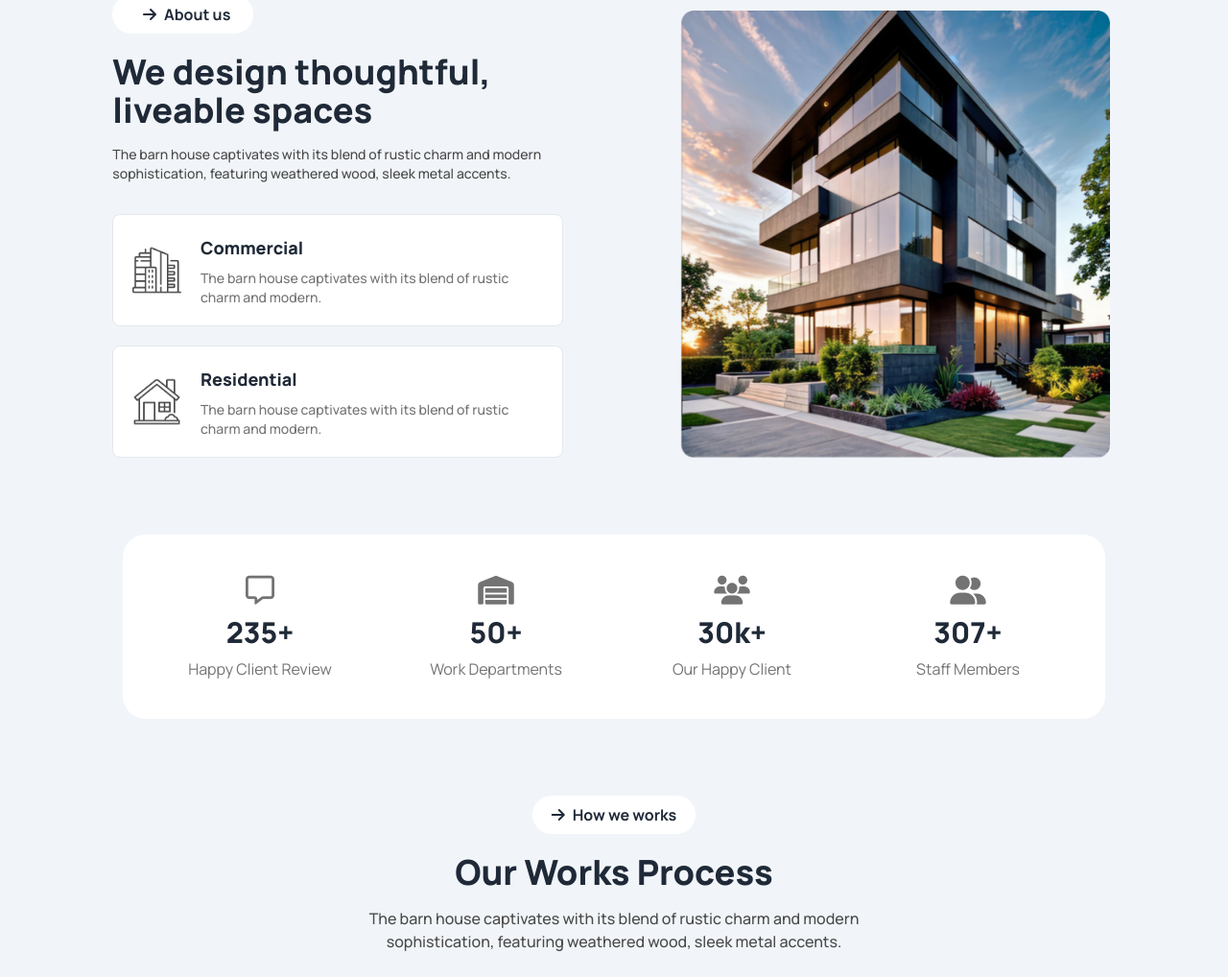
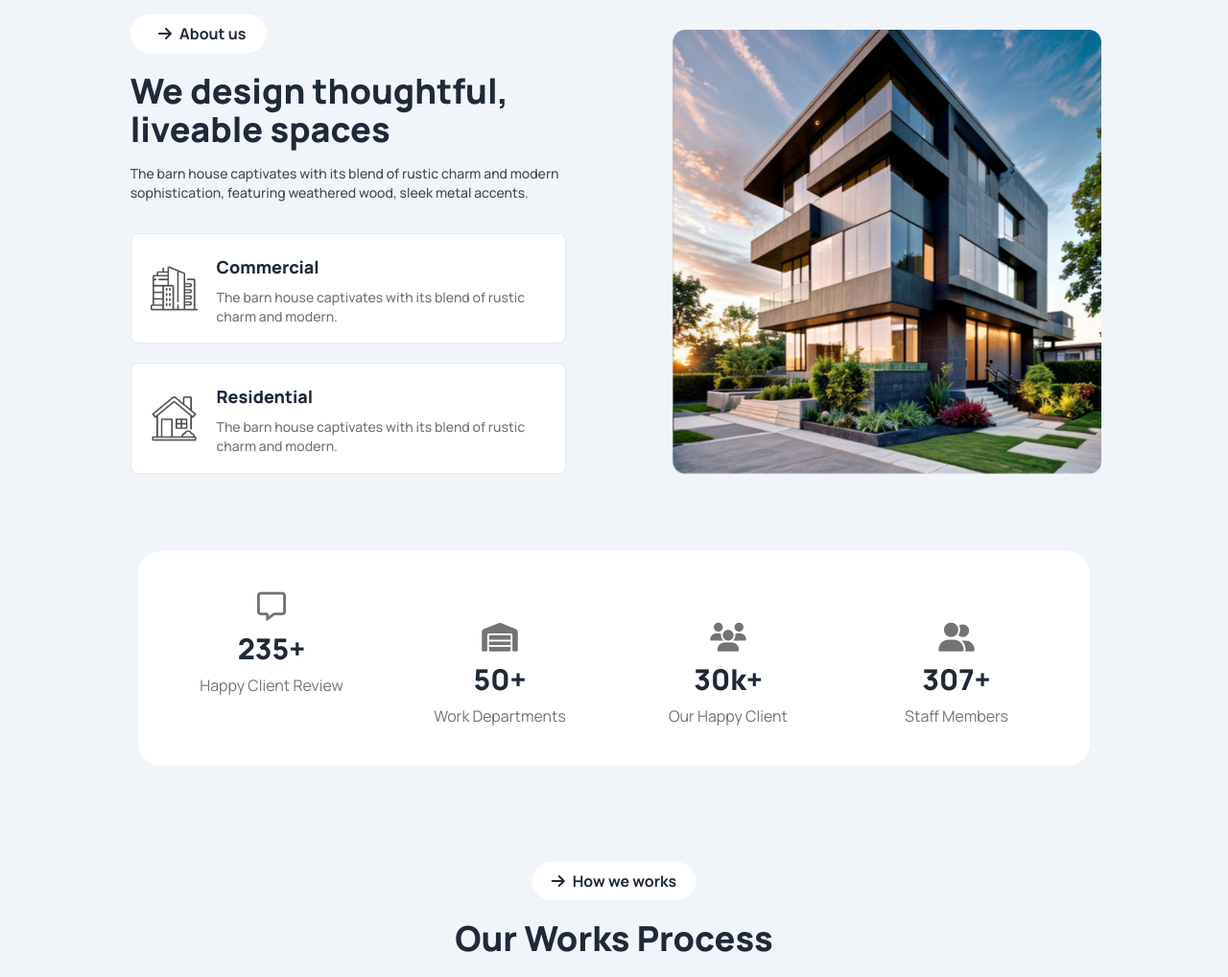
Before and after one commit to azima4361/assignment3, a plain HTML site: page index.html in a window 1280 px wide. Shown: the part 933-1951 px from the top of the page at 96% size. Drawn offline with nearby package versions, Linux system fonts and the light colour scheme.

```diff
--- a/index.html
+++ b/index.html
@@ -134,7 +134,7 @@
     <main class="w-full ">
 
       <!-- about section  -->
-       <section class="mt-5 bg-slate-100  ">
+       <section class="mt-5 bg-slate-100 p-5 ">
         <div class="grid grid-cols-1 lg:grid-cols-2 container mx-auto w-11/12 pb-20">
           <div>
             <img class="hidden md:block mt-8" src="assets/Vector.png" alt="">
@@ -180,7 +180,7 @@
         </div>
 
    <!-- count section  -->
-    <div class="bg-white grid grid-cols-1 lg:grid-cols-4 w-4/5 mx-auto rounded-3xl py-10 px-5">
+    <div class="bg-white grid grid-cols-1 lg:grid-cols-4 lg:w-4/5 mx-auto rounded-3xl py-10 px-5 space-y-8 ">
       <div class="text-center space-y-2 ">
         <i class="fa-regular fa-message text-3xl text-[#737373]"></i>
         <h3 class="text-3xl font-extrabold">235+</h3>
@@ -217,7 +217,7 @@
         <section class=" bg-slate-100 pb-20 ">
 
             <div class="flex justify-center items-center ">
-              <div class="  rounded-full bg-white px-5 py-2  mt-20 ">
+              <div class="  rounded-full bg-white px-5 py-2 mt-10 lg:mt-20 ">
                 <button class="font-bold"><i class="fa-solid fa-arrow-right pr-2"></i>How we works</button>
 
               </div>
```
